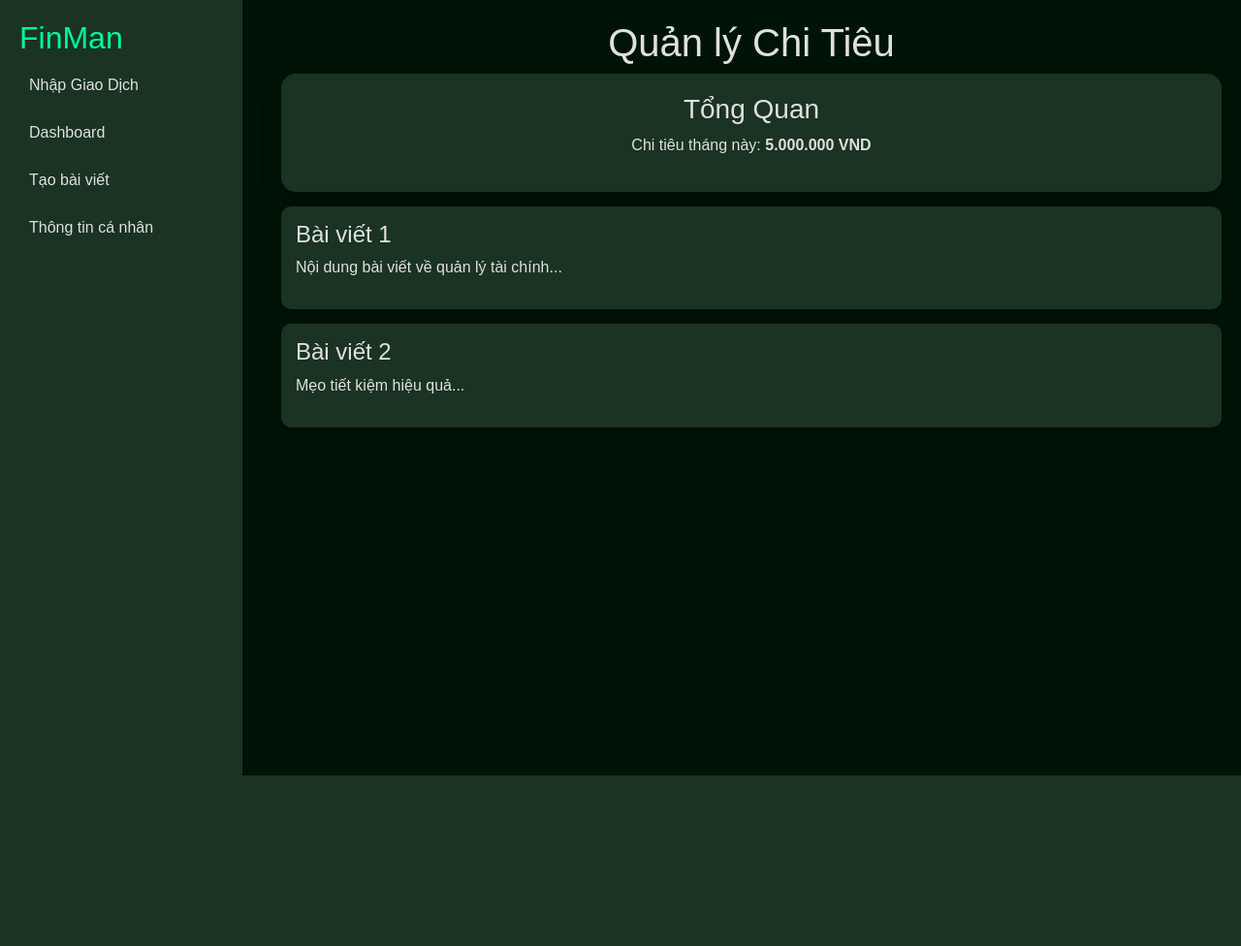
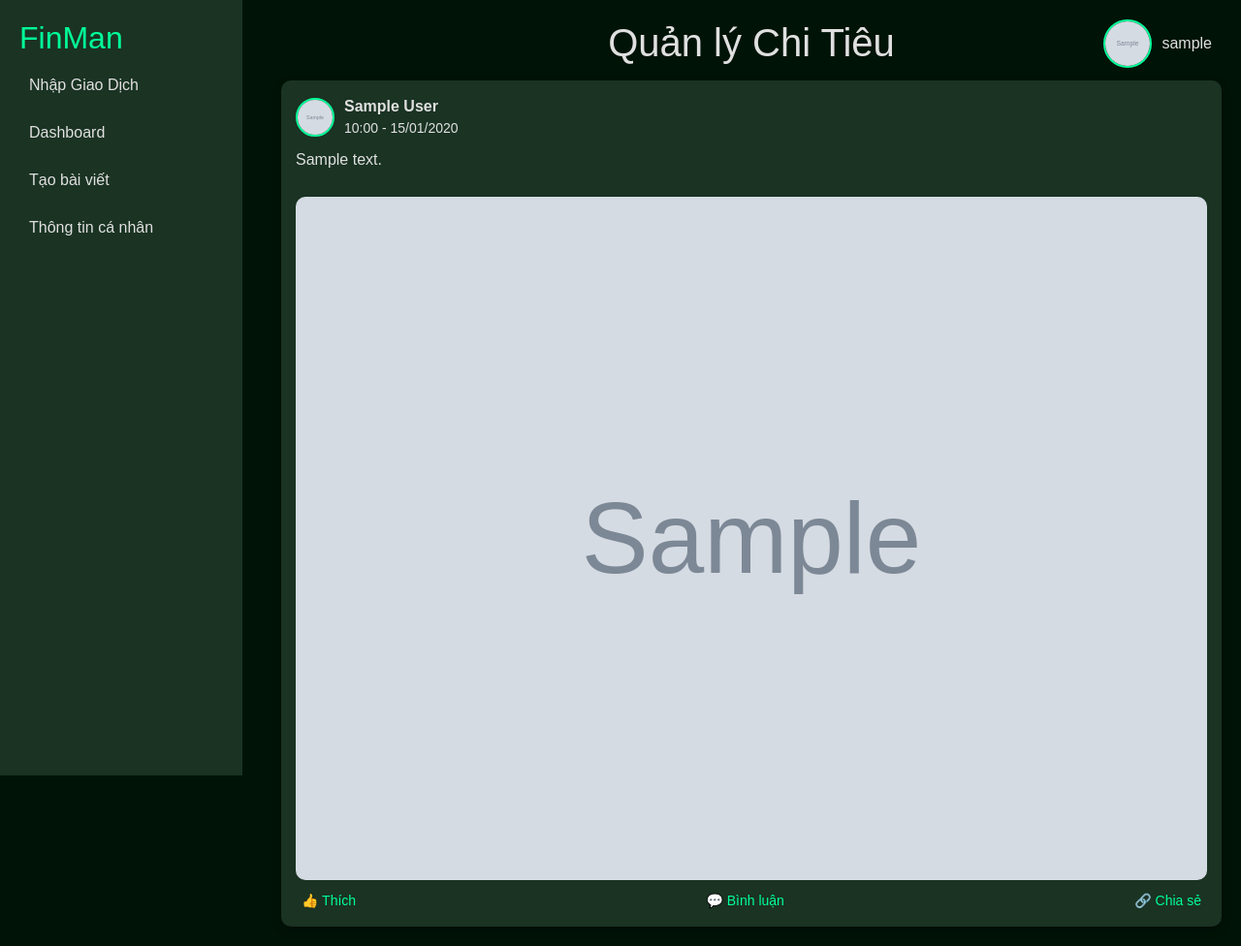
Before and after one commit to LinhHaTranNha/EXPENSE-MANAGEMENT, a Flask app: page /dashboard in a window 1280 px wide. Shown: the whole page at 97% size. Before the commit the page ends 800 px from the top, so only its background shows below. Run offline with Flask 3, Linux system fonts and the light colour scheme; a user stored in the database is signed in; tables that the repository leaves empty hold one stand-in row (values such as "Sample post"); grey boxes marked "Sample" are stand-in pictures.

Commit message:
fix chart-6

```diff
--- a/app.py
+++ b/app.py
@@ -302,14 +302,36 @@ def fin_dashboard():
 @app.route("/dashboard", methods=["GET", "POST"])
 @login_required
 def dashboard():
-    form = TransactionForm()  # 🟢 Tạo form và truyền vào template
+    form = TransactionForm()  # 🟢 Form nhập giao dịch
     expenses = Transaction.query.filter_by(user_id=current_user.id).all()
 
+    # 📌 Tính tổng số tiền đã chi tiêu
     total_spent = sum(expense.transaction_amount for expense in expenses)
+
+    # 📌 Lấy danh sách bài viết, kèm thông tin người đăng
+    posts = (
+        Post.query
+        .join(User, User.id == Post.user_id)
+        .join(UserProfile, UserProfile.user_id == User.id)
+        .add_columns(Post.id, Post.title, Post.content, Post.image_url, Post.created_at,
+                     UserProfile.name, UserProfile.avatar)  # 🟢 Lấy tên & avatar từ UserProfile
+        .order_by(Post.created_at.desc())
+        .all()
+    )
+
+    # 📌 Chuẩn bị dữ liệu biểu đồ
     categories = [expense.category.name for expense in expenses]
     amounts = [expense.transaction_amount for expense in expenses]
 
-    return render_template("dashboard.html", form=form, categories=categories, amounts=amounts, total_spent=total_spent)
+    return render_template(
+        "dashboard.html",
+        form=form,
+        categories=categories,
+        amounts=amounts,
+        total_spent=total_spent,
+        posts=posts,  # 🟢 Truyền bài viết vào template
+        current_user_avatar=current_user.profile.avatar  # 🟢 Hiển thị avatar user ở góc phải
+    )
 
 @app.route("/add_expense", methods=["POST"])
 @login_required
--- a/templates/dashboard.html
+++ b/templates/dashboard.html
@@ -16,7 +16,6 @@
         /* 📌 Toàn trang */
         body {
             background-color: #001307;
-            /* Màu nền đậm */
             color: #e0e0e0;
             font-family: "Poppins", sans-serif;
         }
@@ -57,36 +56,75 @@
             padding: 20px;
         }
 
-        .dashboard-box {
-            background: #1a3323;
-            padding: 20px;
-            border-radius: 15px;
-            box-shadow: 0 10px 20px rgba(0, 0, 0, 0.3);
-            text-align: center;
+        /* 📌 Avatar góc phải */
+        .user-avatar {
+            position: absolute;
+            top: 20px;
+            right: 30px;
+            display: flex;
+            align-items: center;
+            gap: 10px;
         }
 
-        /* 📌 Nút tạo bài viết */
-        .btn-primary {
-            background: linear-gradient(135deg, #081c12, #0f2a1b);
-            border: none;
-            padding: 12px;
-            font-size: 16px;
-            border-radius: 8px;
-            transition: 0.3s;
+        .user-avatar img {
+            width: 50px;
+            height: 50px;
+            border-radius: 50%;
+            border: 2px solid #00ff99;
         }
 
-        .btn-primary:hover {
-            background: linear-gradient(135deg, #0f2a1b, #00ff99);
-            transform: translateY(-3px);
-        }
-
-        /* 📌 Danh sách bài viết */
+        /* 📌 Bài viết */
         .post {
             background: #1a3323;
             padding: 15px;
             margin-top: 15px;
             border-radius: 10px;
             box-shadow: 0 4px 10px rgba(0, 0, 0, 0.3);
+        }
+
+        .post-header {
+            display: flex;
+            align-items: center;
+            gap: 10px;
+            margin-bottom: 10px;
+        }
+
+        .post-header img {
+            width: 40px;
+            height: 40px;
+            border-radius: 50%;
+            border: 2px solid #00ff99;
+        }
+
+        .post-header .post-info {
+            display: flex;
+            flex-direction: column;
+        }
+
+        .post-content img {
+            width: 100%;
+            border-radius: 10px;
+            margin-top: 10px;
+        }
+
+        /* 📌 Nút tương tác */
+        .post-actions {
+            display: flex;
+            justify-content: space-between;
+            margin-top: 10px;
+        }
+
+        .post-actions button {
+            background: none;
+            border: none;
+            color: #00ff99;
+            font-size: 14px;
+            cursor: pointer;
+            transition: 0.3s;
+        }
+
+        .post-actions button:hover {
+            color: #fff;
         }
     </style>
 </head>
@@ -101,26 +139,39 @@
         <a href="/edit_profile">Thông tin cá nhân</a>
     </div>
 
+    <!-- Avatar góc phải -->
+    <div class="user-avatar">
+        <img src="{{ current_user_avatar }}" alt="Avatar">
+        <span>{{ current_user.username }}</span>
+    </div>
+
     <!-- Nội dung chính -->
     <div class="main-content">
         <h1 class="text-center wow fadeInUp" data-wow-duration="1s">Quản lý Chi Tiêu</h1>
 
-        <!-- Hộp Dashboard -->
-        <div class="dashboard-box wow zoomIn" data-wow-delay="0.2s">
-            <h3>Tổng Quan</h3>
-            <p>Chi tiêu tháng này: <strong>5.000.000 VND</strong></p>
+        <!-- Danh sách bài viết -->
+        {% for post in posts %}
+        <div class="post wow fadeInUp" data-wow-delay="0.3s">
+            <div class="post-header">
+                <img src="{{ post.avatar }}" alt="Avatar">
+                <div class="post-info">
+                    <strong>{{ post.name }}</strong>
+                    <small>{{ post.created_at.strftime('%H:%M - %d/%m/%Y') }}</small>
+                </div>
+            </div>
+            <p>{{ post.content }}</p>
+            {% if post.image_url %}
+            <div class="post-content">
+                <img src="{{ post.image_url }}" alt="Post Image">
+            </div>
+            {% endif %}
+            <div class="post-actions">
+                <button>👍 Thích</button>
+                <button>💬 Bình luận</button>
+                <button>🔗 Chia sẻ</button>
+            </div>
         </div>
-
-        <!-- Danh sách bài viết -->
-        <div class="post wow fadeInUp" data-wow-delay="0.3s">
-            <h4>Bài viết 1</h4>
-            <p>Nội dung bài viết về quản lý tài chính...</p>
-        </div>
-
-        <div class="post wow fadeInUp" data-wow-delay="0.5s">
-            <h4>Bài viết 2</h4>
-            <p>Mẹo tiết kiệm hiệu quả...</p>
-        </div>
+        {% endfor %}
     </div>
 
     <!-- WOW.js -->
```
